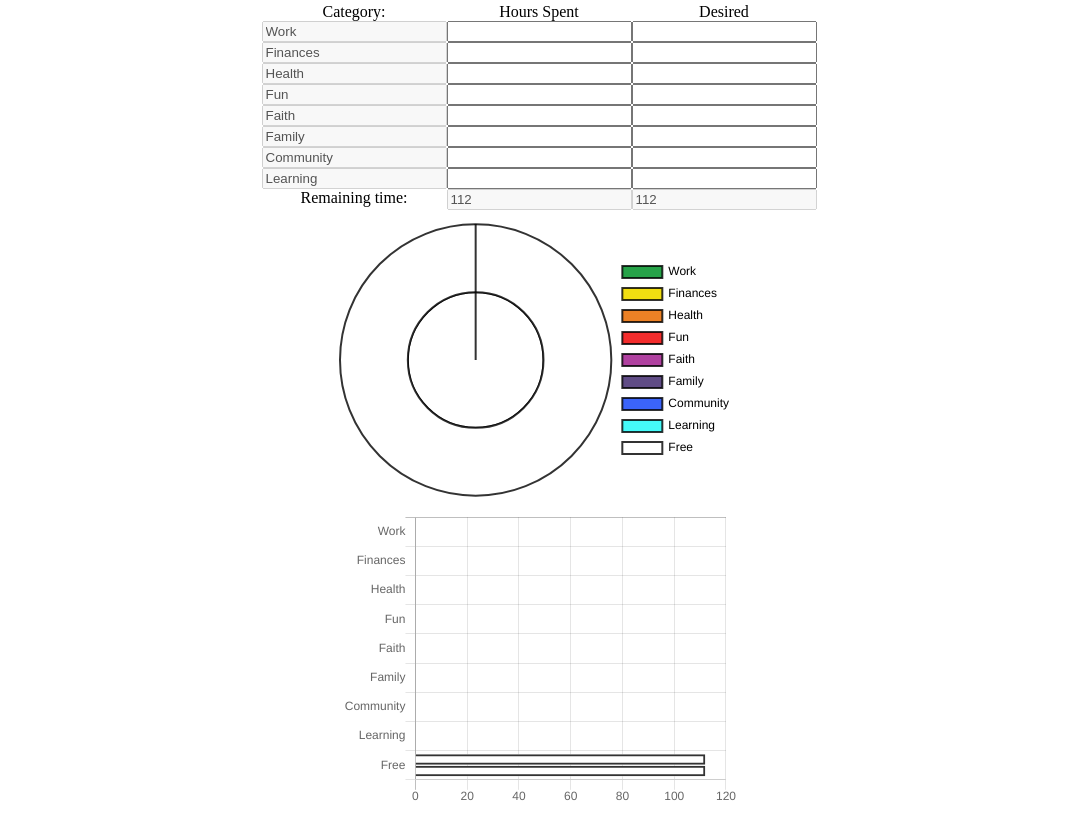
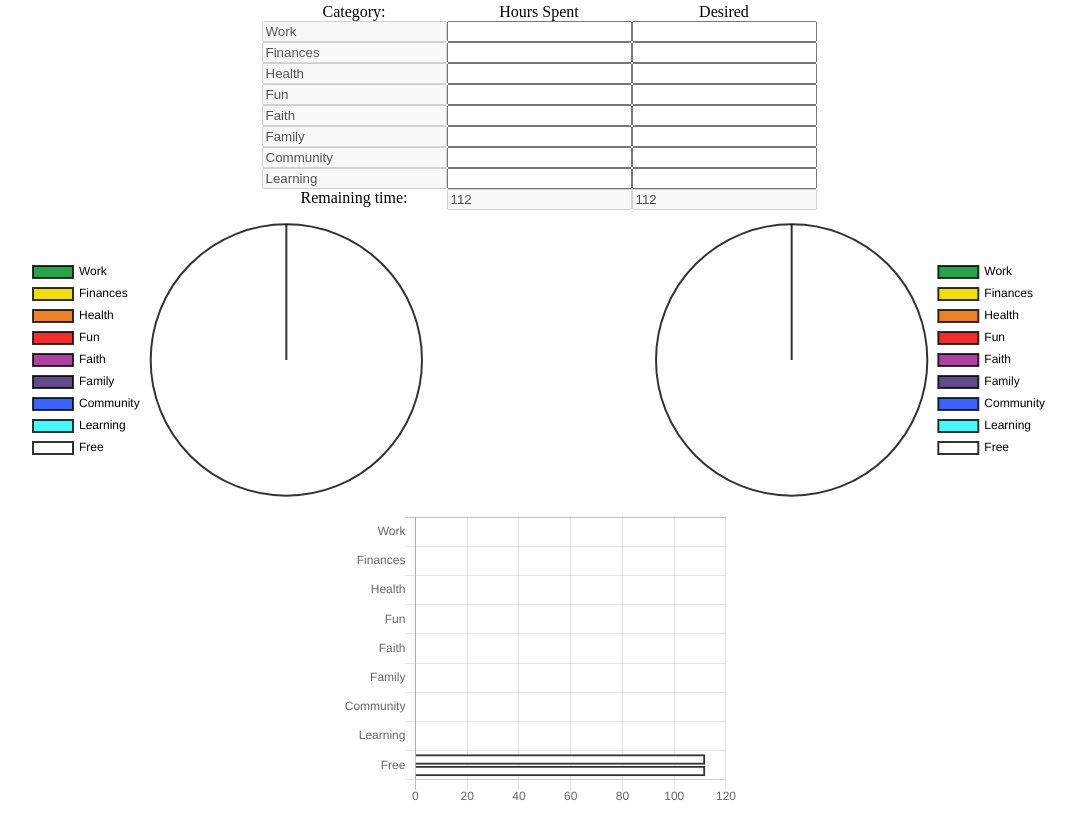
Before and after one commit to leohque/chartjs-play, a plain HTML site: page index.html in a window 1280 px wide. Shown: the part 746-1564 px from the top of the page, without its empty margins (101-1177 px from the left). Drawn offline with nearby package versions, Linux system fonts and the light colour scheme.

Commit message:
edited bug for pie chart

```diff
--- a/index.html
+++ b/index.html
@@ -2,6 +2,8 @@
 <html lang="en">
 <head>
   <meta charset="UTF-8">
+  <meta http-equiv="X-UA-Compatible" content="IE=edge">
+  <meta name="viewport" content="width=device-width, initial-scale=1">
   <link rel="stylesheet" href="style.css">
   <title>Chart.js Test</title>
 </head>
@@ -79,7 +81,10 @@
           <input type="number" id="desiredtimeRemaining" value="112" disabled>
         </div>
       </div>
-      <canvas id="ctx-time" width="400" height="300"></canvas>
+      <div class="timecanvas">
+        <canvas id="ctx-time" width="400" height="300"></canvas>
+        <canvas id="ctx-desiredtime" width="400" height="300"></canvas>
+      </div>
       <canvas id="ctx-timebar" width="400" height="300"></canvas>
     </div>
   </div>
--- a/script.js
+++ b/script.js
@@ -197,13 +197,14 @@ function modifyDesiredRemainingTime() {
 function adjustDesiredTimeChart() {
   desiredtimeValues.forEach((val, i) => {
     if(val.value) {
-      timeChart.data.datasets[1].data[i] = val.value;
+      desiredtimeChart.data.datasets[0].data[i] = val.value;
       timebarChart.data.datasets[1].data[i] = val.value;
     }
   });
-  timeChart.data.datasets[1].data[8] = desiredtimeRemaining.value;
+  desiredtimeChart.data.datasets[0].data[8] = desiredtimeRemaining.value;
   timebarChart.data.datasets[1].data[8] = desiredtimeRemaining.value;
   timeChart.update();
+  desiredtimeChart.update();
   timebarChart.update();
 }
 
@@ -262,9 +263,31 @@ const timeChart = new Chart(timectx, {
               'rgba(0,0,0,0.8)'
           ],
           borderWidth: 2
+      }
+      ]
+  },
+  options: {
+    responsive: false,
+    legend: {
+      labels: {
+        fontColor: "black"
       },
-          {
-          label: 'Time Desired',
+      display: true,
+      position: 'left'
+    },
+      animation: {
+        animateRotate: false
+      }
+  }
+});
+
+const desiredtimectx = document.getElementById('ctx-desiredtime');
+const desiredtimeChart = new Chart(desiredtimectx, {
+  type: 'pie',
+  data: {
+      labels: ['Work', 'Finances', 'Health', 'Fun', 'Faith', 'Family', 'Community', 'Learning', 'Free'],
+      datasets: [{
+          label: 'Time Spent',
           data: [
             0, 0, 0, 0, 0, 0, 0, 0, 112
           ],
--- a/style.css
+++ b/style.css
@@ -15,3 +15,7 @@ canvas {
   display:flex;
   flex-direction:column;
 }
+
+.timecanvas {
+  display:flex;
+}
```
